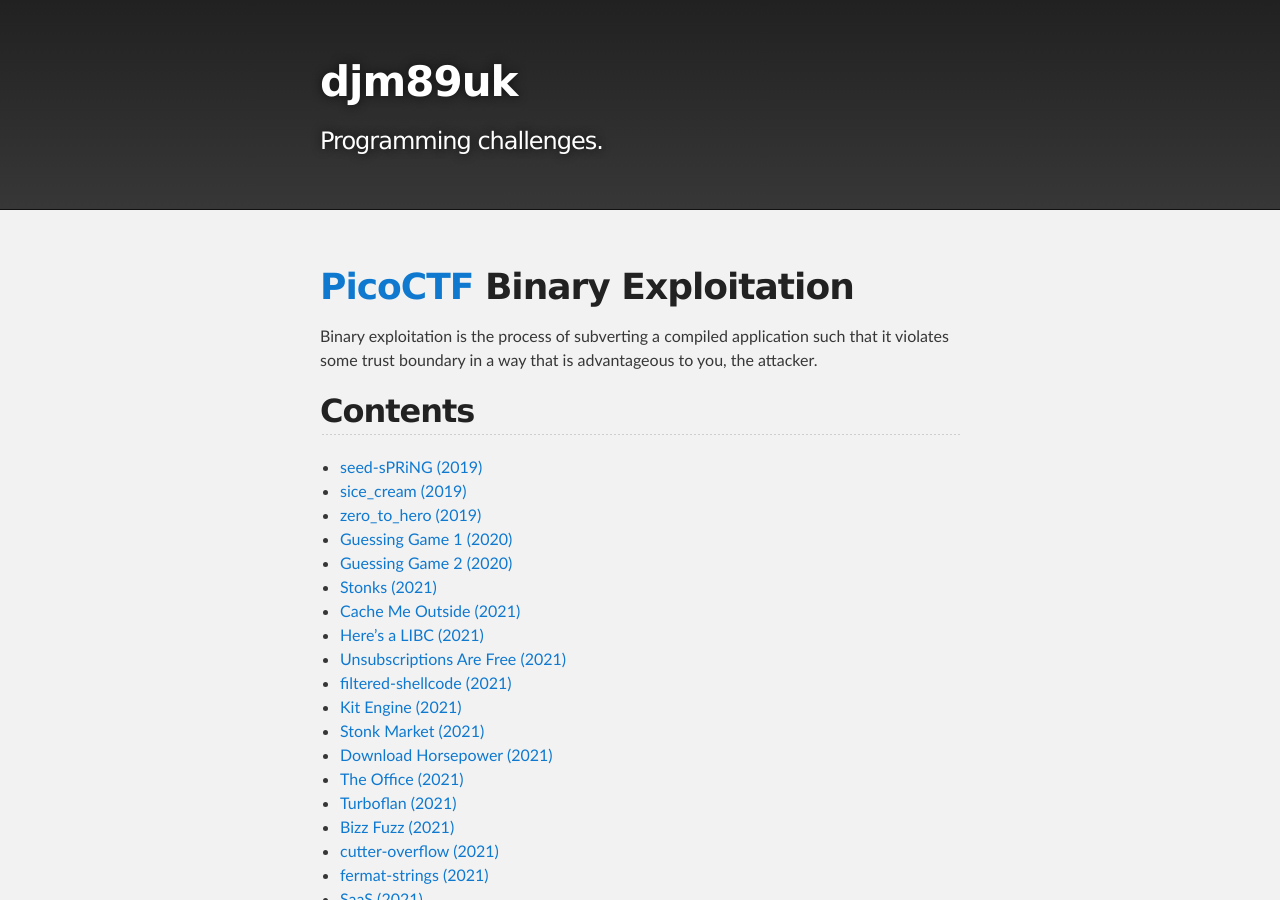
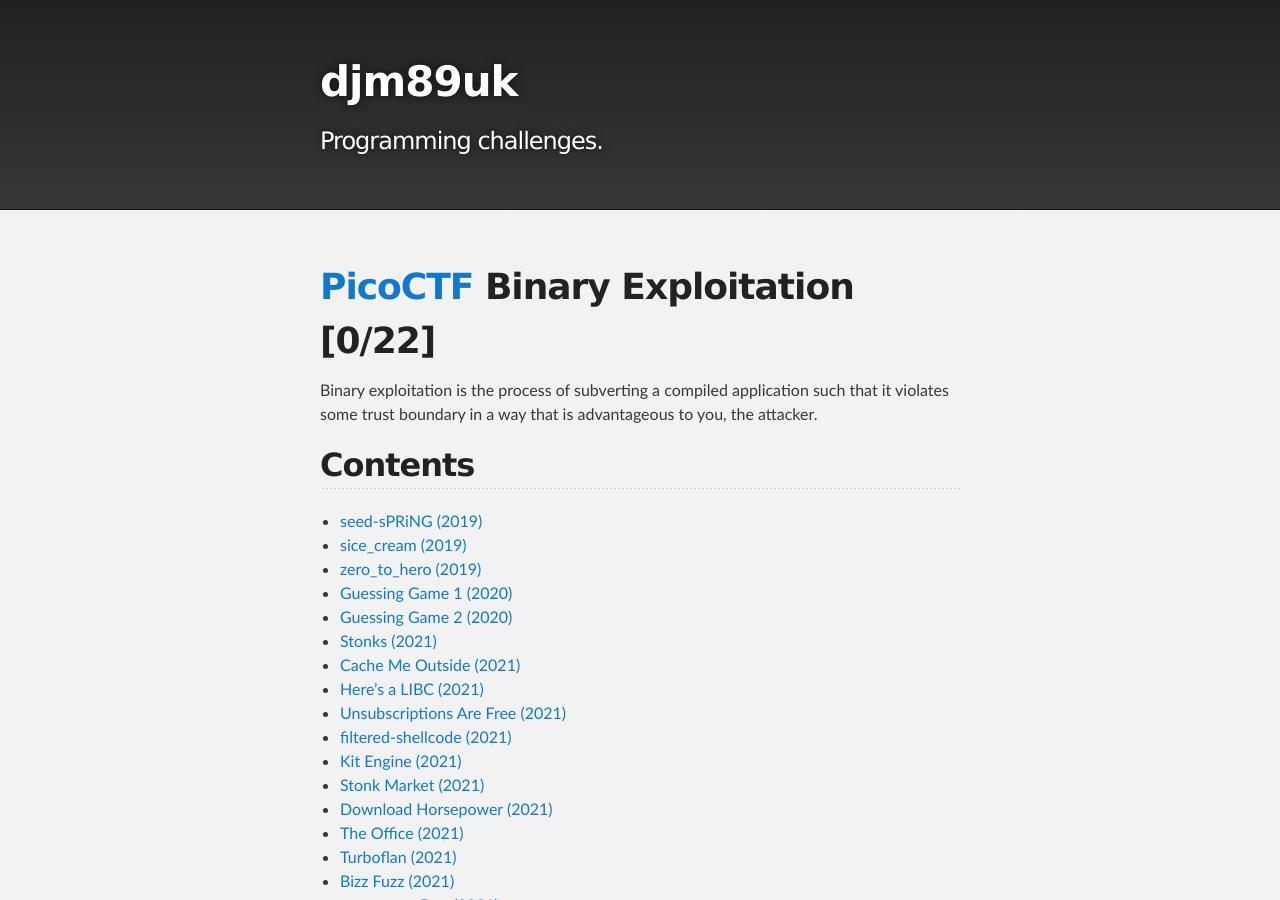
Before and after one commit to djm89uk/djm89uk.github.io, a Jekyll site: the page built from picogym_be.md, in a window 1280 px wide and 900 px high. Built offline with Jekyll 4.4.1, drawn with Linux system fonts in a browser that asks for light colours; our own code applies the rules of GitHub Pages for plain Markdown files.

Commit message:
Update picogym_be.md

```diff
--- a/picogym_be.md
+++ b/picogym_be.md
@@ -1,4 +1,4 @@
-# [PicoCTF](./picoctf.md) Binary Exploitation
+# [PicoCTF](./picoctf.md) Binary Exploitation [0/22]
 
 Binary exploitation is the process of subverting a compiled application such that it violates some trust boundary in a way that is advantageous to you, the attacker.
 
```
Also changed, not shown: other parts of picogym_be.md (+2 -0 lines).
